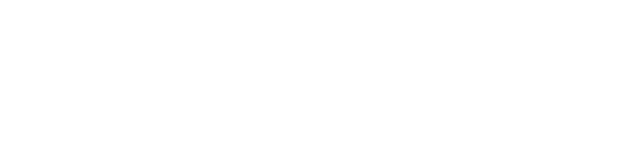
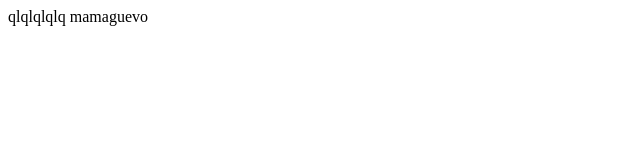
Before and after one commit to kevinabadromero/20202002, a plain HTML site: page index.html in a window 1280 px wide. Shown: the whole page, without its empty margins (0-640 px from the left). Drawn offline with Linux system fonts and the light colour scheme.

Commit message:
Update index.html

```diff
--- a/index.html
+++ b/index.html
@@ -5,6 +5,6 @@
     <title></title>
   </head>
   <body>
-<soy><muygay>
+<soy><muygay>qlqlqlqlq mamaguevo
   </body>
 </html>
```
